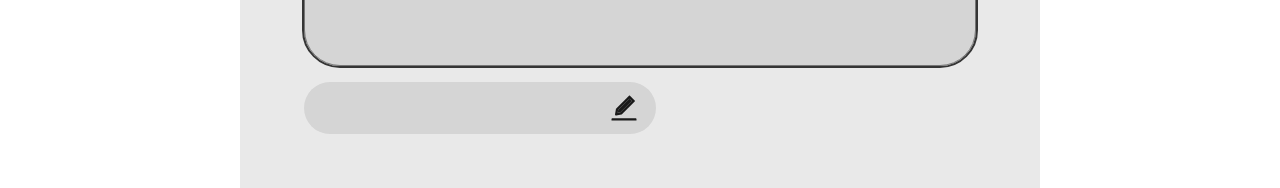
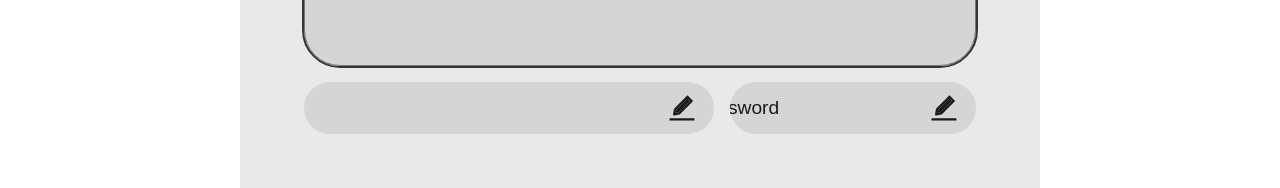
Before and after one commit to yhagolopes/LogIn_Page, a React (Vite) app: page /account in a window 1280 px wide. Shown: the part 440-628 px from the top of the page. Built offline with nearby package versions, Linux system fonts and the light colour scheme; a web font is replaced by a local one.

Commit message:
Add register pag design

```diff
--- a/src/App.tsx
+++ b/src/App.tsx
@@ -4,6 +4,8 @@ import { FaLongArrowAltLeft } from "react-icons/fa";
 
 import { Login } from "./pages/Login";
 import { Account } from "./pages/Account";
+import { Register } from "./pages/Register";
+
 import { MinPage, Credits, IconLink } from "./global-css";
 
 function App() {
@@ -17,6 +19,7 @@ function App() {
         <Routes>
           <Route path="/" element={<Login />} />
           <Route path="/account" element={<Account />} />
+          <Route path="/register" element={<Register />} />
         </Routes>
       </BrowserRouter>
 
--- a/src/pages/Account.tsx
+++ b/src/pages/Account.tsx
@@ -40,6 +40,13 @@ const Labels = styled.div`
   @media (max-width: 750px) {
     width: 100%;
   }
+`;
+
+const GridLabels = styled.div`
+  width: 100%;
+  display: grid;
+  gap: 1rem;
+  grid-template-columns: 1fr 0.6fr;
 `;
 
 // Bottom styles
@@ -138,7 +145,10 @@ export const Account = () => {
           }}
           $height="9rem"
         />
-        <Label text="Email" link="#" />
+        <GridLabels>
+          <Label width="auto" text="Email" link="#" />
+          <Label width="auto" text="Password" link="#" />
+        </GridLabels>
 
         <IconsContainer>
           <EnableNotifications
--- a/src/pages/Login.tsx
+++ b/src/pages/Login.tsx
@@ -90,7 +90,7 @@ export const Login = () => {
 
       <Flex>
         <Links>
-          <SmallLink to="#" title="Register">
+          <SmallLink to="/register" title="Register">
             DON'T HAVE AN ACCOUNT?
           </SmallLink>
           <SmallLink to="?forget=true" title="Recover">
--- /dev/null
+++ b/src/pages/Register.tsx
@@ -0,0 +1,12 @@
+import styled from "styled-components";
+
+import { BaseDiv } from "../global-css";
+
+const Container = styled(BaseDiv)`
+  width: 50rem;
+  min-height: 20rem;
+`;
+
+export const Register = () => {
+  return <Container></Container>;
+};
```
Also changed, not shown: designs/register.png (added), 1 other file (tests, documents, lock files or other folders).
